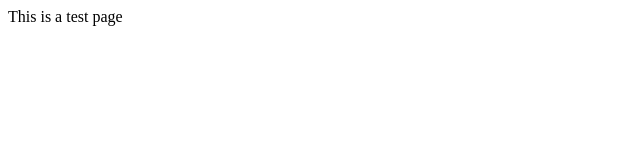
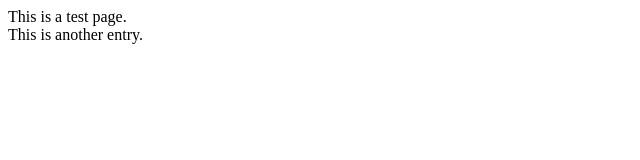
Before and after one commit to blamancuso/HelloWorld, a plain HTML site: page Index.html in a window 1280 px wide. Shown: the whole page, without its empty margins (0-640 px from the left). Drawn offline with Linux system fonts and the light colour scheme.

Commit message:
This is the 12:09 udate

```diff
--- a/Index.html
+++ b/Index.html
@@ -6,6 +6,7 @@
     <title>Document</title>
 </head>
 <body>
-    This is a test page
+    This is a test page.<br />
+    This is another entry.
 </body>
 </html>
```
